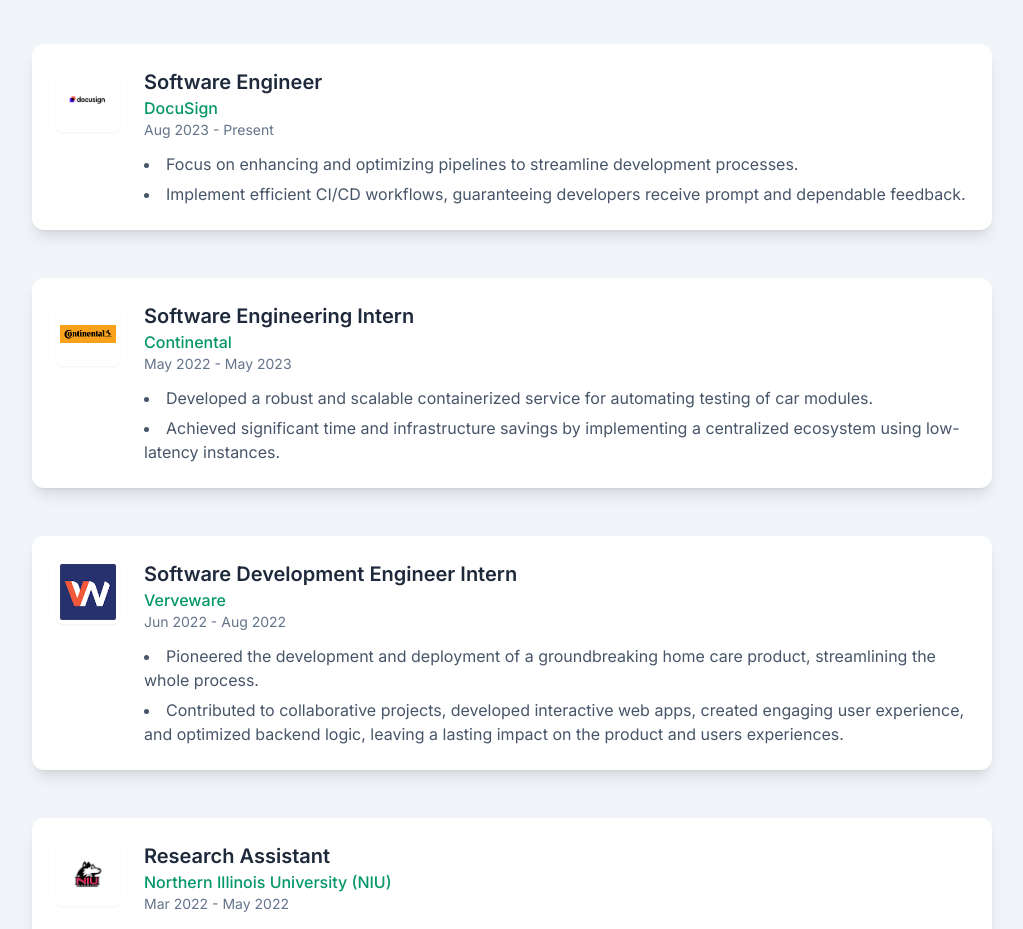
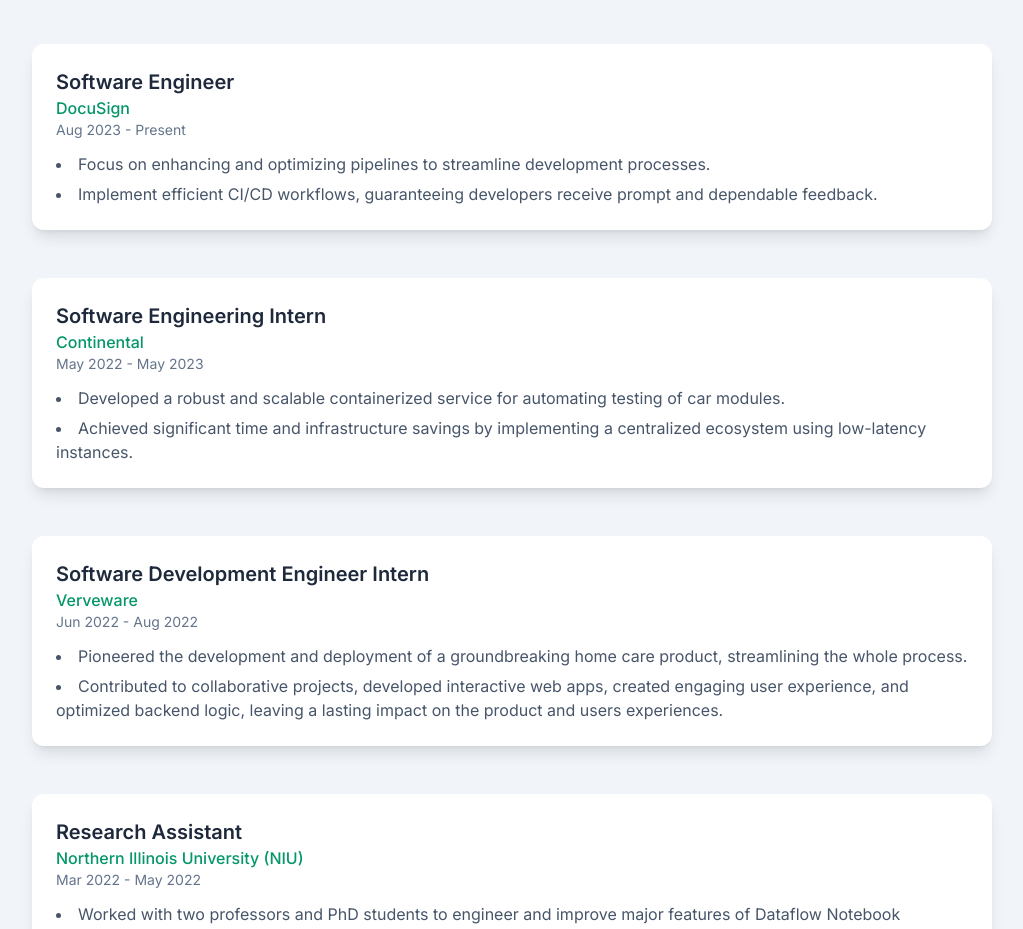
Before and after one commit to anujshah3/anujshah3.github.io, a React (Vite) app: page / in a window 1280 px wide. Shown: the part 1848-2777 px from the top of the page, without its empty margins (128-1151 px from the left). Built offline with nearby package versions, Linux system fonts and the light colour scheme.

Commit message:
comment images and package.json update

```diff
--- a/constants.tsx
+++ b/constants.tsx
@@ -56,7 +56,7 @@
       'Focus on enhancing and optimizing pipelines to streamline development processes.',
       'Implement efficient CI/CD workflows, guaranteeing developers receive prompt and dependable feedback.',
     ],
-    logoUrl: '/img/docusign-logo.png',
+    //logoUrl: '/img/docusign-logo.png',
   },
   {
     id: 'continental',
@@ -67,7 +67,7 @@
       'Developed a robust and scalable containerized service for automating testing of car modules.',
       'Achieved significant time and infrastructure savings by implementing a centralized ecosystem using low-latency instances.',
     ],
-    logoUrl: '/img/continental-logo.jpg',
+    //logoUrl: '/img/continental-logo.jpg',
   },
   {
     id: 'verveware',
@@ -78,7 +78,7 @@
       'Pioneered the development and deployment of a groundbreaking home care product, streamlining the whole process.',
       'Contributed to collaborative projects, developed interactive web apps, created engaging user experience, and optimized backend logic, leaving a lasting impact on the product and users experiences.',
     ],
-    logoUrl: '/img/verveware-logo.png',
+    //logoUrl: '/img/verveware-logo.png',
   },
   {
     id: 'niu',
@@ -89,7 +89,7 @@
       'Worked with two professors and PhD students to engineer and improve major features of Dataflow Notebook extension.',
       'Contributed to an open-source project aimed at elevating reproducibility of past work on Jupyter Notebook.',
     ],
-    logoUrl: '/img/NIU-logo.webp',
+    //logoUrl: '/img/NIU-logo.webp',
   },
   {
     id: 'cognoai',
@@ -100,7 +100,7 @@
       'Delivered high-quality, robust production code for a diverse array of projects for clients such as ICICI Bank, ICICI Securities, Nippon India Mutual Fund, Prabhudas Lilladher, and UTI Mutual Fund.',
       'Pioneered innovative chatbot and live chat solutions that elevated customer engagement and empowered sustainable business models.',
     ],
-    logoUrl: '/img/cognoai-logo.png',
+    //logoUrl: '/img/cognoai-logo.png',
   },
 ];
 
@@ -110,7 +110,7 @@
     title: 'Few Shot Learning',
     description: 'Analyze IRS tax data and predict topics discussed using Few-Shot Learning techniques combined with Topic Modeling. Uncover trends, visualize topics over time, and enhance topic prediction for unexplored sections with this comprehensive repository.',
     techStack: ['Python', 'Pandas', 'Matplotlib', 'Seaborn', 'Scikit-learn', 'NLTK'],
-    imageUrl: '/img/fsl.jpeg',
+    //imageUrl: '/img/fsl.jpeg',
     //liveLink: '#',
     repoLink: 'https://github.com/anujshah3/Few-Shot-Learning-with-Topic-Modeling',
   },
@@ -119,7 +119,7 @@
     title: 'AddressTrail',
     description: 'Streamline address management with a unique ID system, simplifying updates for users and ensuring accurate data for organizations.',
     techStack: ['Go', 'PostgreSQL', 'Redis', 'Docker'],
-    imageUrl: '/img/address-trail.jpeg',
+    //imageUrl: '/img/address-trail.jpeg',
     // liveLink: '#',
 		repoLink: 'https://github.com/anujshah3/AddressTrail',
   },
@@ -128,7 +128,7 @@
     title: 'AccuStay',
     description: 'Harnessing the power of machine learning, I developed predictive models for hotel booking cancellation, leveraging factors such as guest preferences, geographic location, hotel details, and many more factors. By deploying advanced models and tuning hyperparameters, I achieved an impressive accuracy, empowering hotels to optimize bookings and deliver exceptional guest experiences.',
     techStack: ['Python', 'Pandas', 'Matplotlib', 'Seaborn', 'Scikit-learn'],
-    imageUrl: '/img/accustay.jpeg',
+    //imageUrl: '/img/accustay.jpeg',
     // liveLink: '#',
     // repoLink: '#',
   },
--- a/index.html
+++ b/index.html
@@ -39,7 +39,7 @@
 </head>
   <body class="bg-slate-200 text-slate-800 antialiased">
     <div id="root"></div>
-    <script type="module" src="/index.tsx"></script>
+    <script type="module" src="./index.tsx"></script>
   </body>
 </html><link rel="stylesheet" href="index.css">
 <script src="index.tsx" type="module"></script>
--- a/package.json
+++ b/package.json
@@ -17,6 +17,7 @@
   "devDependencies": {
     "@types/node": "^22.14.0",
     "@types/react": "^19.1.5",
+    "@types/react-dom": "^19.1.5",
     "gh-pages": "^6.3.0",
     "typescript": "~5.7.2",
     "vite": "^6.2.0"
```
Also changed, not shown: 1 other file (tests, documents, lock files or other folders).
